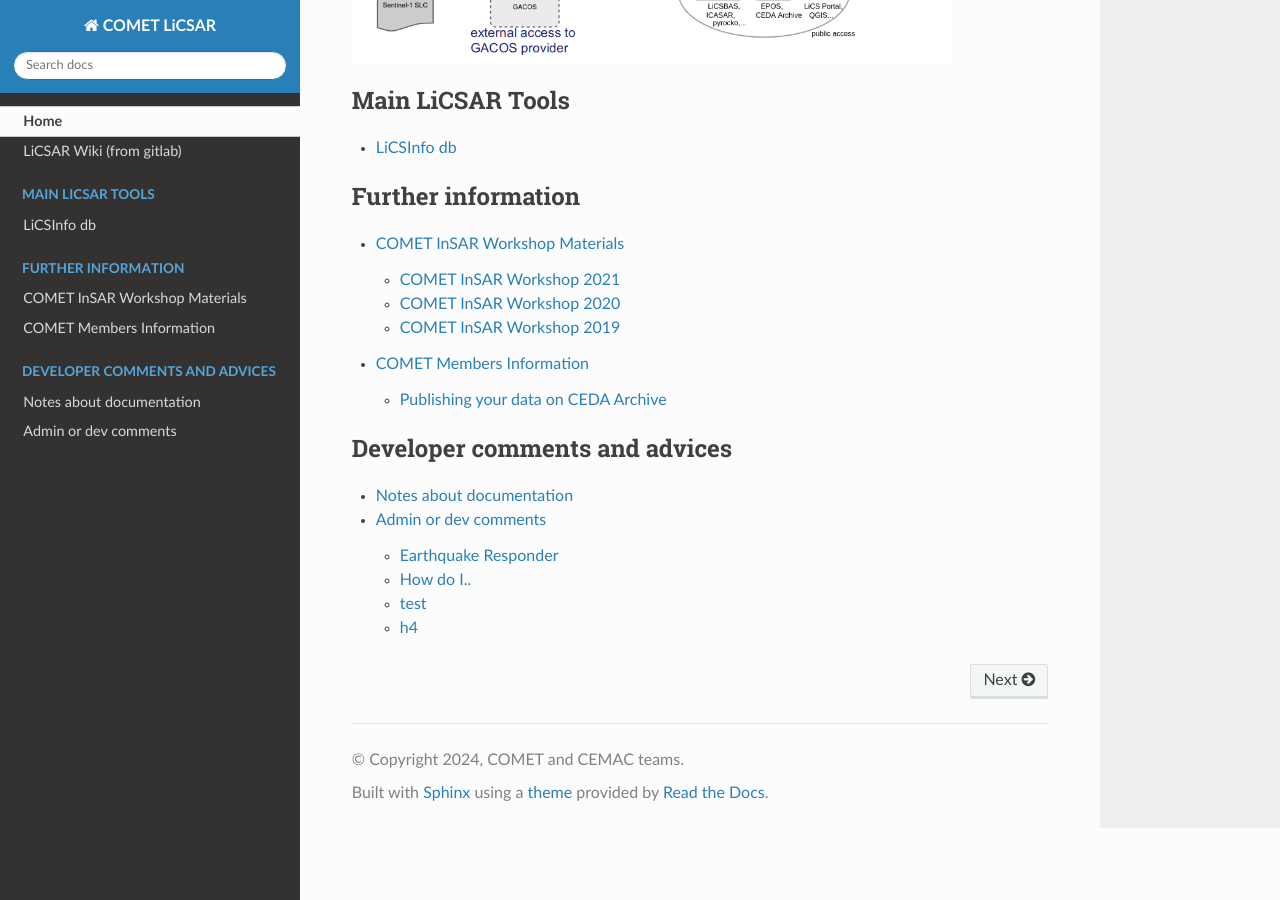
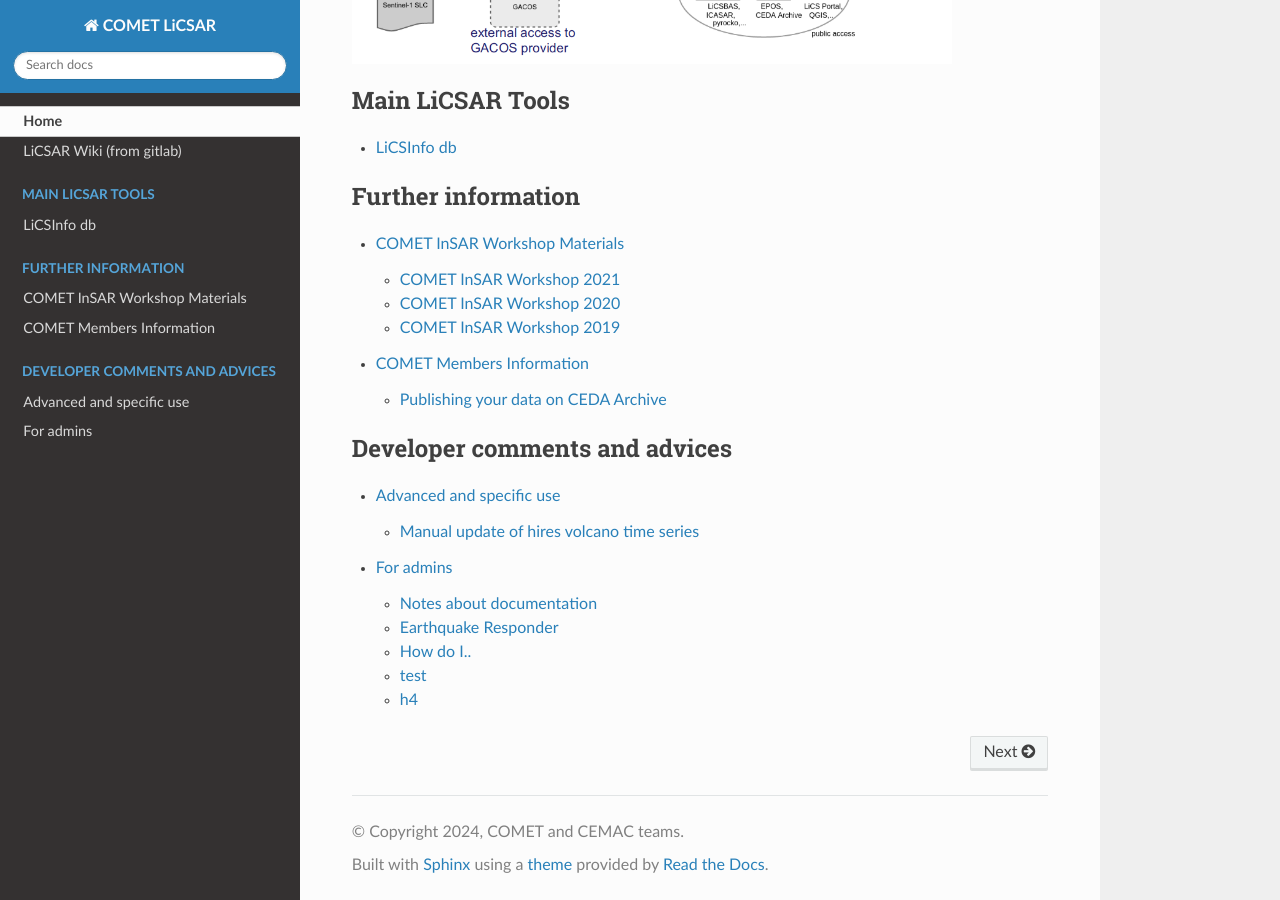
Before and after one commit to comet-licsar/comet-licsar.github.io, a Sphinx documentation site: the page built from source/index.rst, in a window 1280 px wide and 900 px high, scrolled down 777 px. Built offline with Sphinx 7.4.7 and the Read the Docs theme 2.0.0, drawn with Linux system fonts in a browser that asks for light colours; some of the changed lines change nothing that is shown.

Commit message:
Update documentation.rst

```diff
--- a/source/documentation.rst
+++ b/source/documentation.rst
@@ -1,24 +1,57 @@
 .. .. include:: links.rst
 
-Notes about documentation
-=============
+Advanced and specific use
+=========================
 
-Documentation can be updated simply by editing the rst files in the 'source' folder. After commit, github would auto-recreate web page of https://comet-licsar.github.io .
+Manual update of hires volcano time series
+------------------------------------------
 
-these are some testing lines
+In short:
+1. Identify volcano ID (e.g. on `COMET Volcano Portal`_ - the number after the volc name upon opening)
+.. _COMET Volcano Portal: https://comet.nerc.ac.uk/comet-volcano-portal/volcano-index/Search-All
 
-symbol $
+2. On any sciX.jasmin.ac.uk server, after loading LiCSAR env/module, run autoupdate LiCSAR procedure using:
 
-symbol \$
+``volq_process.sh -L -v YOUR_VOLCANO_ID``
+
+This will check/request/download data and start LiCSAR processing (running in the background through LOTUS computing nodes) of all frames containing the volcano, ending in up-to-date data stored to the system.
+This might finish in a day, check command ``bjobs`` to see status of processing jobs in LOTUS.
+Data are automatically clipped to predefined high resolution subsets.
+
+3. Once the data are on portal, you can proceed generating time series using LiCSBAS.
+Same command but in time series regime (rather than -L for LiCSAR regime):
+
+``volq_process.sh -v YOUR_VOLCANO_ID``
+
+This will have LOTUS run up-to-date version of LiCSBAS with settings currently considered reliable (without experimental functionality)
+on high resolution subsets for all related frames. By default, it will produce dense ifg network (Tien Shan strategy)
+and unwrap by lics_unwrap.py (modified STAMPS-Goldstein filter-supported) and process to 30 m resolution datacube.
+
+You should then find your results (and processing status) in your
+$BATCH_CACHE_DIR/subsets/per_volcano/YOUR_VOLCANO_ID
 
 
-links are automatically converted, e.g. as:
+In more detail:
+Each volcano has its unique ID and is linked to at least one volcano clip definition (volclip) that is by default 25x25 km.
+If you know your volclip, you can provide it instead of volcano ID, see ``volq_process.sh`` for help.
+The operations over volcano database use functionality provided by volcdb python library (licsar_proc).
 
-  https://gitlab.com/comet_licsar/licsar_documentation/-/wikis/home.
+The time series procedure (step 3) will use existing (reunwrapped) interferograms if it finds them in expected path ($BATCH_CACHE_DIR/subsets).
+However, the inversion itself (LiCSBAS) will run from the start (ongoing dev towards incremental updates).
 
 
-Admin or dev comments
-=====================
+For admins
+==========
+
+Notes about documentation
+-------------------------
+
+The source files for this page are located at https://github.com/comet-licsar/comet-licsar.github.io
+
+
+Documentation can be updated simply by editing the rst files in the 'source' folder.
+After commit, github would auto-recreate web page of https://comet-licsar.github.io .
+
 
 Earthquake Responder
 --------------------
```
